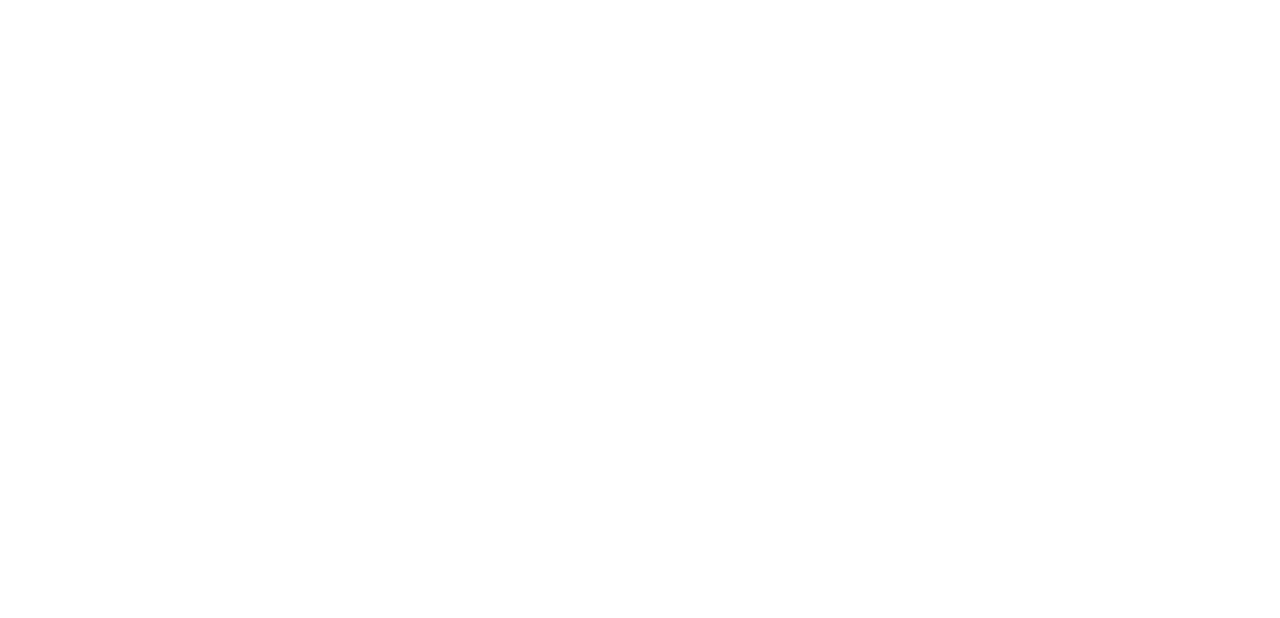
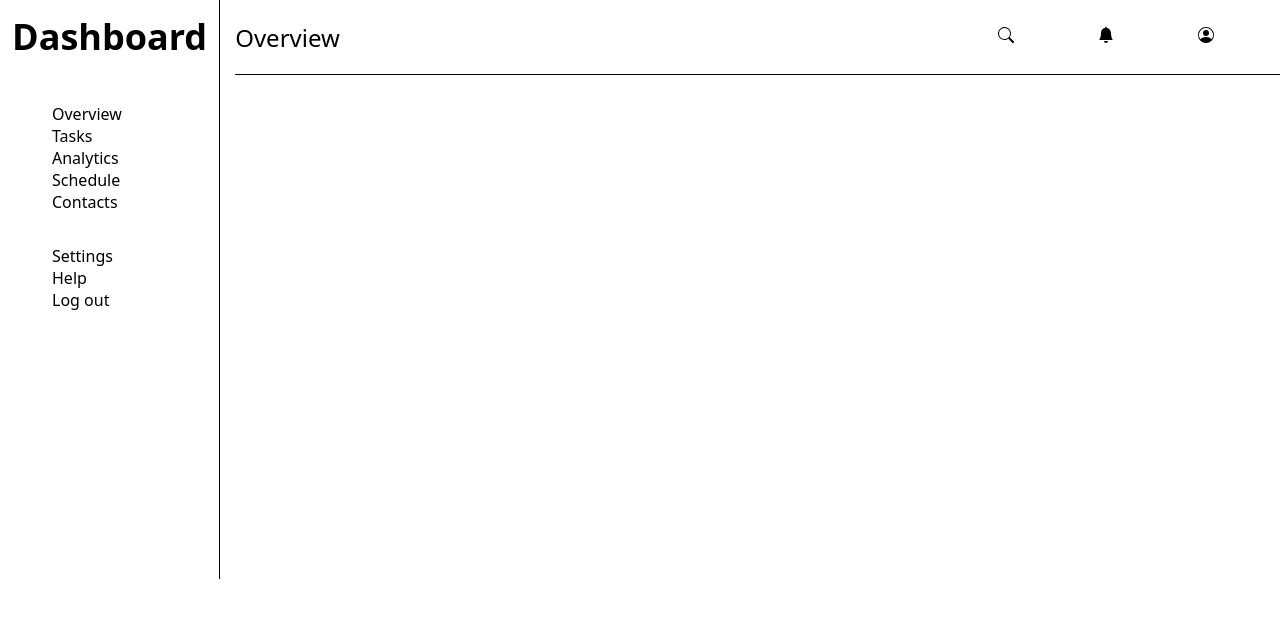
Before and after one commit to aaksant/admin-dashboard, a plain HTML site: page index.html in a window 1280 px wide. Drawn offline with Linux system fonts and the light colour scheme.

Commit message:
Complete sidebar and header

```diff
--- a/index.html
+++ b/index.html
@@ -3,11 +3,62 @@
   <head>
     <meta charset="UTF-8" />
     <meta name="viewport" content="width=device-width, initial-scale=1.0" />
-    <link rel="stylesheet" href="style.css">
+    <link rel="stylesheet" href="style.css" />
     <title>Admin Dashboard</title>
   </head>
 
   <body>
+    <div class="grid-container">
+      <section class="sidebar">
+        <div class="logo">Dashboard</div>
+        <div class="nav-container">
+          <ul class="main-nav">
+            <li class="nav-item">
+              <a href="#">Overview</a>
+            </li>
+            <li class="nav-item">
+              <a href="#">Tasks</a>
+            </li>
+            <li class="nav-item">
+              <a href="#">Analytics</a>
+            </li>
+            <li class="nav-item">
+              <a href="#">Schedule</a>
+            </li>
+            <li class="nav-item">
+              <a href="#">Contacts</a>
+            </li>
+          </ul>
+          <ul class="settings-nav">
+            <li class="nav-item">
+              <a href="#">Settings</a>
+            </li>
+            <li class="nav-item">
+              <a href="#">Help</a>
+            </li>
+            <li class="nav-item">
+              <a href="#">Log out</a>
+            </li>
+          </ul>
+        </div>
+      </section>
+      <header class="header">
+        <div class="current-menu">Overview</div>
+        <div class="other-menu">
+          <div class="search-btn">
+            <img src="assets/search.svg" alt="Search svg">
+          </div>
+          <div class="notification-btn">
+            <img src="assets/bell-fill.svg" alt="Bell svg">
+          </div>
+          <div class="profile-picture">
+            <img src="assets/person-circle.svg" alt="Profile svg">
+          </div>
+        </div>
+      </header>
+      <main class="main">
 
+      </main>
+    </div>
   </body>
 </html>
--- a/style.css
+++ b/style.css
@@ -7,3 +7,70 @@
 ::after {
   box-sizing: inherit;
 }
+
+body {
+  font-family: system-ui, -apple-system, BlinkMacSystemFont, 'Segoe UI', Roboto,
+    Oxygen, Ubuntu, Cantarell, 'Open Sans', 'Helvetica Neue', sans-serif;
+  margin: 0;
+  padding: 0;
+}
+
+ul {
+  list-style-type: none;
+}
+
+li a {
+  text-decoration: none;
+}
+
+.grid-container {
+  display: grid;
+  grid-template-columns: 1fr 5fr;
+  grid-template-rows: 75px 1fr;
+  gap: 15px;
+}
+
+.sidebar {
+  grid-row: 1 / 3;
+  grid-column: 1 / 2;
+  padding: .75em;
+  display: grid;
+  grid-template-rows: 75px 1fr 1fr;
+  border-right: 1px solid black;
+}
+
+.nav-container {
+  display: grid;
+  grid-template-rows: auto;
+  grid-row: 2 / 3;
+  justify-content: start;
+}
+
+.logo {
+  font-size: 2.25rem;
+  font-weight: bolder;
+  grid-row: 1 / 2;
+}
+
+.nav-item a {
+  color: black;
+}
+
+.header {
+  display: grid;
+  grid-template-columns: 2fr 1fr;
+  align-items: center;
+  border-bottom: 1px solid black;
+}
+
+.current-menu {
+  grid-column: 1 / 2;
+  font-size: 1.5rem;
+}
+
+.other-menu {
+  grid-column: 2 / 3;
+  display: flex;
+  gap: 18px;
+  justify-content: space-evenly;
+}
```
